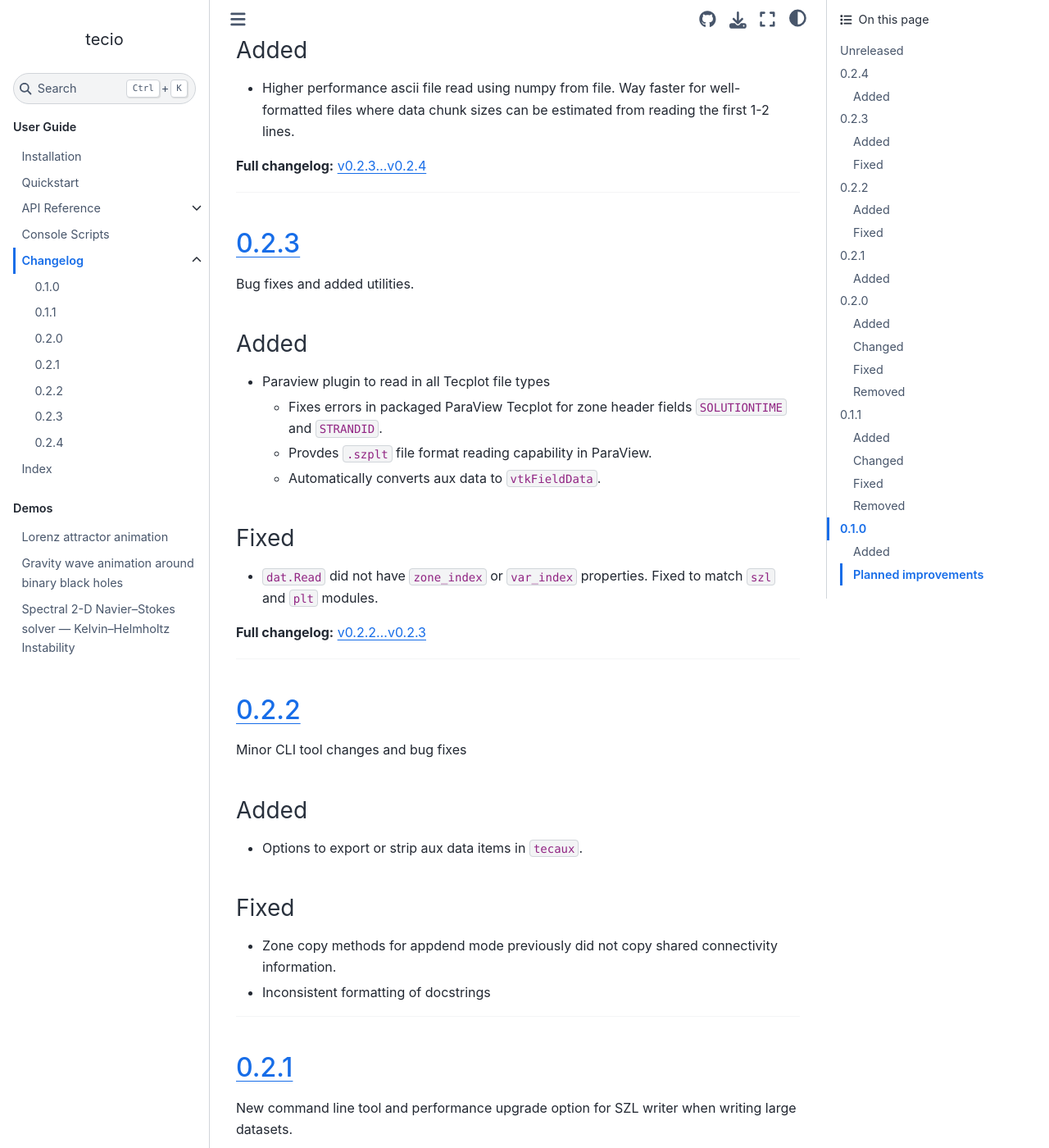
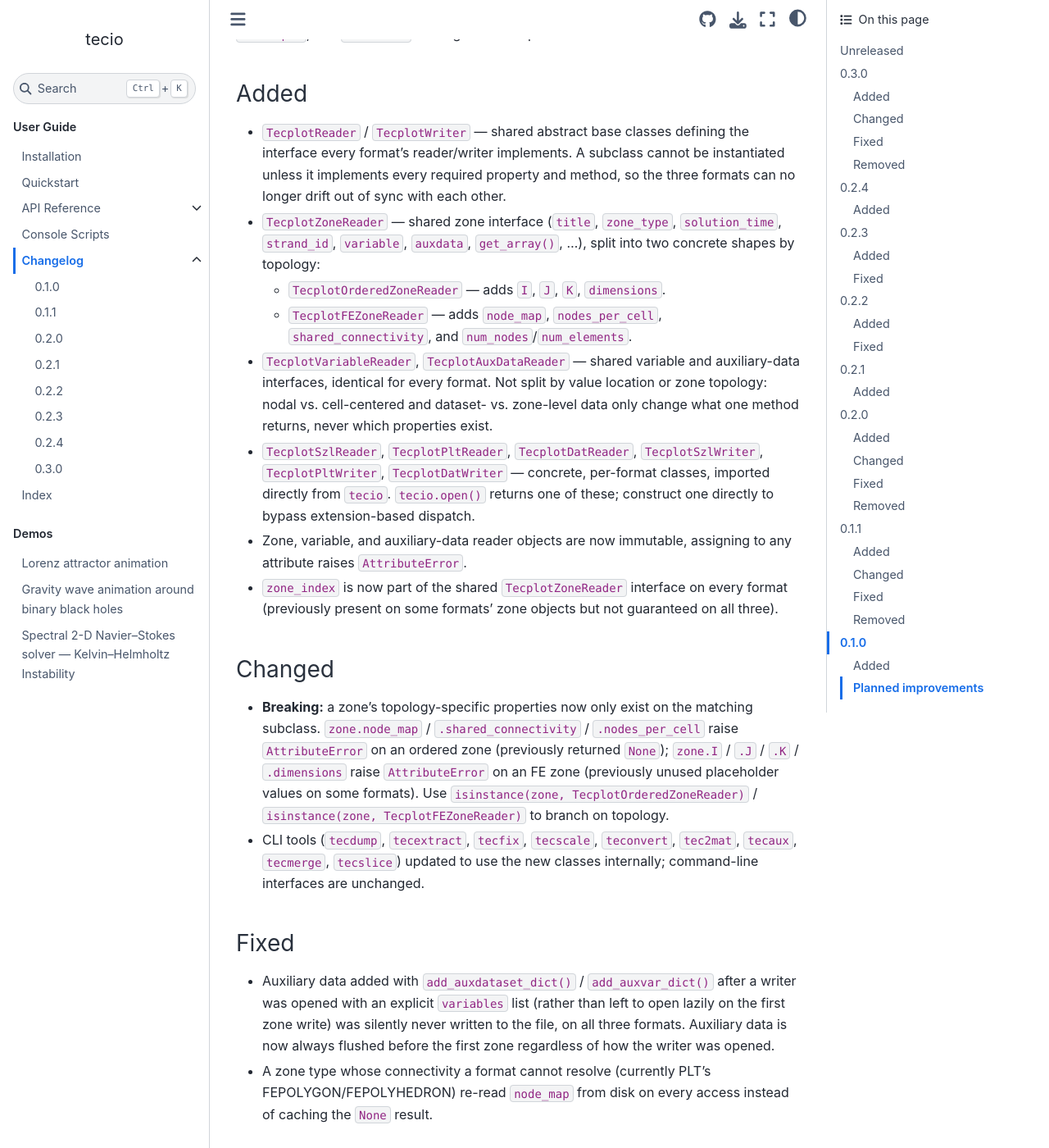
Before and after one commit to meersman/tecio, a Sphinx documentation site: the page built from docs/changelog.md, in a window 1280 px wide and 1400 px high, scrolled down 473 px. Shown: the whole window at 82% size. Built offline with Sphinx 7.4.7 and the Sphinx Book theme 1.1.4, drawn with Linux system fonts in a browser that asks for light colours; some of the changed text lies outside the part shown.

Commit message:
added new version changelog to docs

````diff
--- a/docs/changelog.md
+++ b/docs/changelog.md
@@ -8,6 +8,11 @@ and this project adheres to [Semantic Versioning](https://semver.org/spec/v2.0.0
 ---
 
 ## [Unreleased]
+
+---
+
+```{include} changelog/v0.3.0.md
+```
 
 ---
 
@@ -46,7 +51,7 @@ and this project adheres to [Semantic Versioning](https://semver.org/spec/v2.0.0
 
 ---
 
-[Unreleased]: https://github.com/meersman/tecio/compare/v0.2.4...HEAD
+[Unreleased]: https://github.com/meersman/tecio/compare/v0.3.0...HEAD
 
 ```{toctree}
 :hidden:
--- /dev/null
+++ b/docs/changelog/v0.3.0.md
@@ -0,0 +1,81 @@
+## [0.3.0]
+
+Major internal reorganization: reader and writer classes now share a common,
+enforced interface across all three formats, and zone readers are split by
+topology. `tecio.szl`, `tecio.plt`, and `tecio.dat` no longer exist as public
+submodules.
+
+### Added
+
+- `TecplotReader` / `TecplotWriter` — shared abstract base classes defining
+  the interface every format's reader/writer implements. A subclass cannot be
+  instantiated unless it implements every required property and method, so the
+  three formats can no longer drift out of sync with each other.
+- `TecplotZoneReader` — shared zone interface (`title`, `zone_type`,
+  `solution_time`, `strand_id`, `variable`, `auxdata`, `get_array()`, ...),
+  split into two concrete shapes by topology:
+  - `TecplotOrderedZoneReader` — adds `I`, `J`, `K`, `dimensions`.
+  - `TecplotFEZoneReader` — adds `node_map`, `nodes_per_cell`,
+    `shared_connectivity`, and `num_nodes`/`num_elements`.
+- `TecplotVariableReader`, `TecplotAuxDataReader` — shared variable and
+  auxiliary-data interfaces, identical for every format. Not split by value
+  location or zone topology: nodal vs. cell-centered and dataset- vs.
+  zone-level data only change what one method returns, never which properties
+  exist.
+- `TecplotSzlReader`, `TecplotPltReader`, `TecplotDatReader`,
+  `TecplotSzlWriter`, `TecplotPltWriter`, `TecplotDatWriter` — concrete,
+  per-format classes, imported directly from `tecio`. `tecio.open()` returns
+  one of these; construct one directly to bypass extension-based dispatch.
+- Zone, variable, and auxiliary-data reader objects are now immutable,
+  assigning to any attribute raises `AttributeError`.
+- `zone_index` is now part of the shared `TecplotZoneReader` interface on
+  every format (previously present on some formats' zone objects but not
+  guaranteed on all three).
+
+### Changed
+
+- **Breaking:** a zone's topology-specific properties now only exist on the
+  matching subclass. `zone.node_map` / `.shared_connectivity` /
+  `.nodes_per_cell` raise `AttributeError` on an ordered zone (previously
+  returned `None`); `zone.I` / `.J` / `.K` / `.dimensions` raise
+  `AttributeError` on an FE zone (previously unused placeholder values on some
+  formats). Use `isinstance(zone, TecplotOrderedZoneReader)` /
+  `isinstance(zone, TecplotFEZoneReader)` to branch on topology.
+- CLI tools (`tecdump`, `tecextract`, `tecfix`, `tecscale`, `teconvert`,
+  `tec2mat`, `tecaux`, `tecmerge`, `tecslice`) updated to use the new classes
+  internally; command-line interfaces are unchanged.
+
+### Fixed
+
+- Auxiliary data added with `add_auxdataset_dict()` / `add_auxvar_dict()`
+  after a writer was opened with an explicit `variables` list (rather than
+  left to open lazily on the first zone write) was silently never written to
+  the file, on all three formats. Auxiliary data is now always flushed before
+  the first zone regardless of how the writer was opened.
+- A zone type whose connectivity a format cannot resolve (currently PLT's
+  FEPOLYGON/FEPOLYHEDRON) re-read `node_map` from disk on every access instead
+  of caching the `None` result.
+
+### Removed
+
+- **Breaking:** `tecio.szl`, `tecio.plt`, and `tecio.dat` submodules.
+  `szl.Read`, `szl.Write`, `plt.Read`, `plt.Write`, `dat.Read`, `dat.Write`
+  no longer exist. Use `TecplotSzlReader` / `TecplotSzlWriter`, etc.,
+  imported directly from `tecio`:
+
+  ```python
+  # Before
+  from tecio.szl import Read
+  r = Read("flow.szplt")
+
+  # After
+  from tecio import TecplotSzlReader
+  r = TecplotSzlReader("flow.szplt")
+  ```
+
+  `tecio.open()` is unaffected and remains the recommended entry point for
+  most use cases.
+
+**Full changelog:** [v0.2.4...v0.3.0](https://github.com/meersman/tecio/compare/v0.2.4...v0.3.0)
+
+[0.3.0]: https://github.com/meersman/tecio/releases/tag/v0.3.0
--- a/pyproject.toml
+++ b/pyproject.toml
@@ -4,7 +4,7 @@ build-backend = "setuptools.build_meta"
 
 [project]
 name = "tecio-python"
-version = "0.2.4"
+version = "0.3.0"
 description = "Python interface for reading and writing Tecplot data files"
 
 readme = "README.md"
--- a/tecio/__init__.py
+++ b/tecio/__init__.py
@@ -9,7 +9,7 @@ from importlib import metadata
 try:
     __version__ = metadata.version("tecio")
 except metadata.PackageNotFoundError:
-    __version__ = "0.2.3"
+    __version__ = "0.3.0"
 
 from . import cli, libtecio
 from ._containers import VariableList, ZoneList
````
